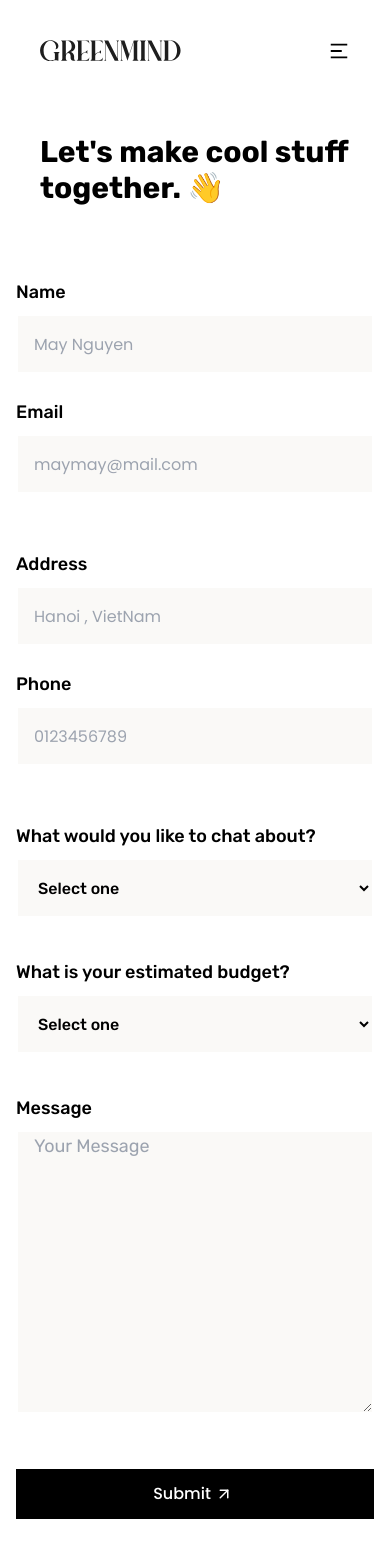
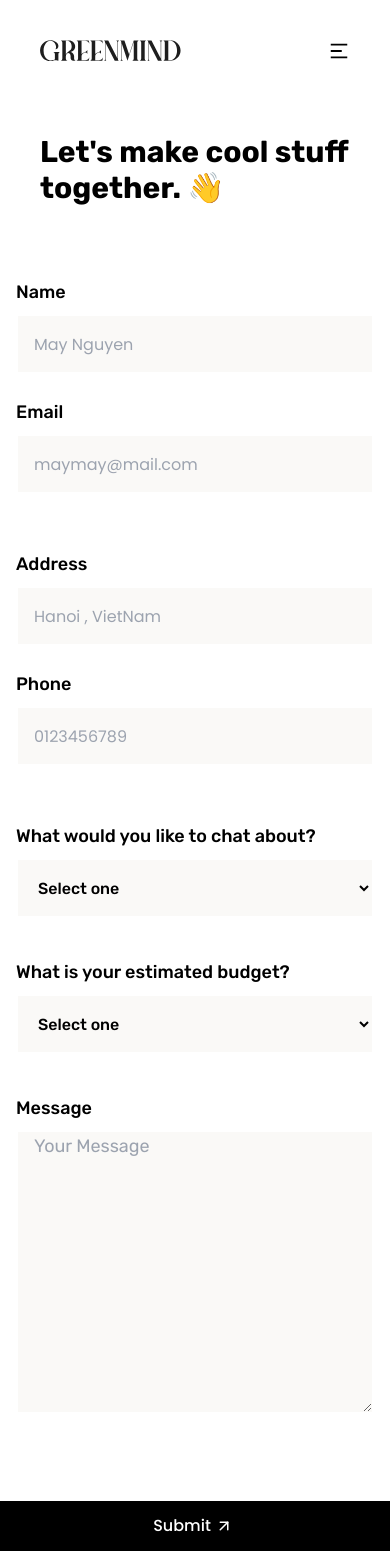
Before and after one commit to vanthang24803/GREEMIND, a React (Vite) app: page /contact in a window 390 px wide. Shown: the top 1568 px of the page. Built offline with nearby package versions, Linux system fonts and the light colour scheme.

Commit message:
fix form

```diff
--- a/src/components/contact/Contact.jsx
+++ b/src/components/contact/Contact.jsx
@@ -8,9 +8,10 @@ import { HiArrowLongLeft, HiArrowLongRight } from "react-icons/hi2";
 
 const Contact = () => {
   const [modal, setModal] = useState(false);
-  const hanldeModal = () => {
-    setModal(!modal);
-  };
+  const hanldeModal = (event) => {
+     event.preventDefault();
+    setModal(!modal)
+  }
   return (
     <>
       <Navbar />
@@ -21,11 +22,12 @@ const Contact = () => {
           </h1>
         </div>
 
-        <div className="">
-          <form className="flex flex-col py-8 md:flex-row">
+        <form onSubmit={hanldeModal}>
+          <div className="flex flex-col py-8 md:flex-row">
             <div className="w-full px-4 md:w-1/2 ">
               <p className="my-2 font-rubik text-lg font-medium">Name</p>
               <input
+                required
                 type="text"
                 placeholder="May Nguyen"
                 className="h-[60px] w-full border-2 border-white bg-[#FAF9F7] px-4"
@@ -34,13 +36,14 @@ const Contact = () => {
             <div className="my-4 w-full px-4 md:my-0 md:w-1/2">
               <p className="my-2 font-rubik text-lg font-medium">Email</p>
               <input
+                required
                 type="email"
                 placeholder="maymay@mail.com"
                 className="h-[60px] w-full border-2 border-white  bg-[#FAF9F7]  px-4"
               />
             </div>
-          </form>
-          <form className="flex flex-col pb-8 md:flex-row">
+          </div>
+          <div className="flex flex-col pb-8 md:flex-row">
             <div className="w-full px-4 md:w-1/2">
               <p className="my-2 font-rubik text-lg font-medium">Address</p>
               <input
@@ -57,9 +60,9 @@ const Contact = () => {
                 className="h-[60px] w-full border-2 border-white  bg-[#FAF9F7]  px-4"
               />
             </div>
-          </form>
+          </div>
 
-          <form className="flex flex-col px-4 pb-8">
+          <div className="flex flex-col px-4 pb-8">
             <p className="my-2 font-rubik text-lg font-medium">
               What would you like to chat about?
             </p>
@@ -73,9 +76,9 @@ const Contact = () => {
               <option value="6">Others</option>
               <option value="5">Just want say hi!</option>
             </select>
-          </form>
+          </div>
 
-          <form className="flex flex-col px-4 pb-8">
+          <div className="flex flex-col px-4 pb-8">
             <p className="my-2 font-rubik text-lg font-medium">
               What is your estimated budget?
             </p>
@@ -89,7 +92,7 @@ const Contact = () => {
               <option value="6">Others</option>
               <option value="5">$500.000</option>
             </select>
-          </form>
+          </div>
 
           <div className="px-4 pb-8">
             <p className="my-2 font-rubik text-lg font-medium ">Message</p>
@@ -98,17 +101,21 @@ const Contact = () => {
               rows="10"
               placeholder="Your Message"
               className="w-full border-2 border-white  bg-[#FAF9F7]  px-4 font-rubik text-lg"
+              required
             />
+          </div>
+          <div className="">
             <button
+              type="submit"
               className="mt-12 flex h-[50px] w-full items-center justify-center border-2 border-black  bg-black font-medium
             text-white hover:bg-white hover:text-black"
-              onClick={hanldeModal}
             >
               Submit <FiArrowUpRight className="mx-1 text-lg" />
             </button>
-            {modal ? <Modal hanldeModal={hanldeModal} /> : null}
           </div>
-        </div>
+          {modal ? <Modal hanldeModal={hanldeModal} /> : null}
+        </form>
+
         <div className="mt-10 flex h-[60px]  w-full justify-between border-b-[1px] border-t-[1px] border-gray-300">
           <Link to="/">
             <button className="mx-4 flex h-[60px] w-[100px] items-center font-domine text-black md:mx-12">
--- a/src/components/page/Navbar.jsx
+++ b/src/components/page/Navbar.jsx
@@ -8,6 +8,7 @@ import {
   RiCloseLine,
 } from "react-icons/ri";
 
+import { FiMapPin } from "react-icons/fi";
 const Navbar = () => {
   const [open, setOpen] = useState(false);
   const handleOpen = () => {
@@ -77,14 +78,15 @@ const Navbar = () => {
           <RiUserLine className="icon hidden md:block" />
         </Link>
         <span className="mx-4 hidden h-[20px] w-[2px] bg-black md:block"></span>
+        <FiMapPin className="icon hidden md:block" />
         <button
           onClick={handleOpen}
           className="transition-all duration-700 ease-in-out"
         >
           {open == true ? (
-            <RiCloseLine className="ml-[11rem] text-[25px] transition ease-in-out hover:scale-125 hover:cursor-pointer md:ml-0 lg:text-[20px] " />
+            <RiCloseLine className="ml-[11rem] block text-[25px] transition ease-in-out hover:scale-125 hover:cursor-pointer md:ml-0 md:hidden lg:text-[20px] " />
           ) : (
-            <RiMenu2Fill className="icon z-10" />
+            <RiMenu2Fill className="icon z-10 block md:hidden" />
           )}
         </button>
       </div>
--- a/src/components/shop/CheckoutFrom.jsx
+++ b/src/components/shop/CheckoutFrom.jsx
@@ -10,7 +10,8 @@ import Popup from "./Popup";
 const CheckoutFrom = () => {
   const { cartItems, total } = useSelector((state) => state.cart);
   const [modal, setModal] = useState(false);
-  const hanldeModal = () => {
+  const hanldeModal = (event) => {
+     event.preventDefault();
     setModal(!modal);
   };
 
@@ -18,7 +19,9 @@ const CheckoutFrom = () => {
     <>
       <Navbar />
       <div className="flex flex-col px-12 py-4 md:flex-row">
-        <div className="w-full basis-1/2">
+        <form className="w-full basis-1/2"
+          onSubmit={hanldeModal}
+        >
           <div className="my-4 flex md:mx-[2rem] lg:mx-[5.75rem]">
             <Link to="/">
               <p className="flex text-black">
@@ -42,36 +45,43 @@ const CheckoutFrom = () => {
               <form className="my-8">
                 <span className="font-rubik font-medium">Email Address</span>
                 <input
+                  required
                   type="text"
                   className="mb-8 mt-2 h-[40px] w-full rounded border-b-2 border-gray-400"
                 />
                 <span className="font-rubik font-medium">First Name</span>
                 <input
+                  required
                   type="text"
                   className="mb-8 mt-2 h-[40px] w-full rounded border-b-2 border-gray-400"
                 />
                 <span className="font-rubik font-medium">Last Name</span>
                 <input
+                  required
                   type="text"
                   className="mb-8 mt-2 h-[40px] w-full rounded border-b-2 border-gray-400"
                 />
                 <span className="font-rubik font-medium">Company Name</span>
                 <input
+                  required
                   type="text"
                   className="mb-8 mt-2 h-[40px] w-full rounded border-b-2 border-gray-400"
                 />
                 <span className="font-rubik font-medium">Street Address</span>
                 <input
+                  required
                   type="text"
                   className="mb-8 mt-2 h-[40px] w-full rounded border-b-2 border-gray-400"
                 />
                 <span className="font-rubik font-medium">City</span>
                 <input
+                  required
                   type="text"
                   className="mb-8 mt-2 h-[40px] w-full rounded border-b-2 border-gray-400"
                 />
                 <span className="font-rubik font-medium">State/Province</span>
                 <input
+                  required
                   type="number"
                   className="mb-8 mt-2 h-[40px] w-full rounded border-b-2 border-gray-400"
                 />
@@ -79,11 +89,13 @@ const CheckoutFrom = () => {
                   Zip / Postal Code
                 </span>
                 <input
+                  required
                   type="number"
                   className="mb-8 mt-2 h-[40px] w-full rounded border-b-2 border-gray-400"
                 />
                 <span className="font-rubik font-medium">Phone Number</span>
                 <input
+                  required
                   type="number"
                   className="mb-8 mt-2 h-[40px] w-full rounded border-b-2 border-gray-400"
                 />
@@ -126,20 +138,21 @@ const CheckoutFrom = () => {
               <h1 className="font-rubik text-4xl font-bold text-black">
                 Shipping Methods
               </h1>
-              <form className="mt-8 flex pb-10">
-                <input type="radio" />
+              <div className="mt-8 flex pb-10">
+                <input
+                  required type="radio" />
                 <p className="mx-4 text-sm">$5.00 Flate Rate</p>
-              </form>
+              </div>
               <button
+                type="submit"
                 className="primary mb-14 h-[50px] w-full rounded-3xl font-medium hover:bg-gray-600 hover:text-white md:mx-12 md:w-[55%] lg:mx-24"
-                onClick={hanldeModal}
               >
                 Place Order
               </button>
               {modal ? <Popup hanldeModal={hanldeModal} /> : null}
             </div>
           </div>
-        </div>
+        </form>
 
         <div className="basis-1/2">
           <div className="mt-14 w-full md:mx-4 lg:w-3/4">
--- a/src/components/shop/NewNav.jsx
+++ b/src/components/shop/NewNav.jsx
@@ -2,6 +2,7 @@ import React, { useState } from "react";
 import { Link } from "react-router-dom";
 import Logo from "/src/assets/Logo.svg";
 import { RiShoppingCart2Line, RiUserLine, RiMenu2Fill } from "react-icons/ri";
+import { FiMapPin } from "react-icons/fi";
 import { useDispatch, useSelector } from "react-redux";
 import { open } from "/src/components/state/slice/CheckoutSlice"
 
@@ -34,7 +35,7 @@ const NewNav = () => {
               <a>Contact</a>
             </li>
           </Link>
-          <Link to="/blog">
+          <Link to="/workshops">
             <li className="nav">
               <a>WorkShops</a>
             </li>
@@ -58,9 +59,7 @@ const NewNav = () => {
           <RiUserLine className="icon hidden md:block" />
         </Link>
         <span className="mx-4 hidden h-[20px] w-[2px] bg-black md:block"></span>
-        <button className="transition-all duration-700 ease-in-out">
-          <RiMenu2Fill className="md:icon hidden md:block " />
-        </button>
+        <FiMapPin className="icon hidden md:block" />
       </div>
     </nav>
   );
```
Also changed, not shown: src/components/work/WorkShops.jsx (+7 -4 lines).
